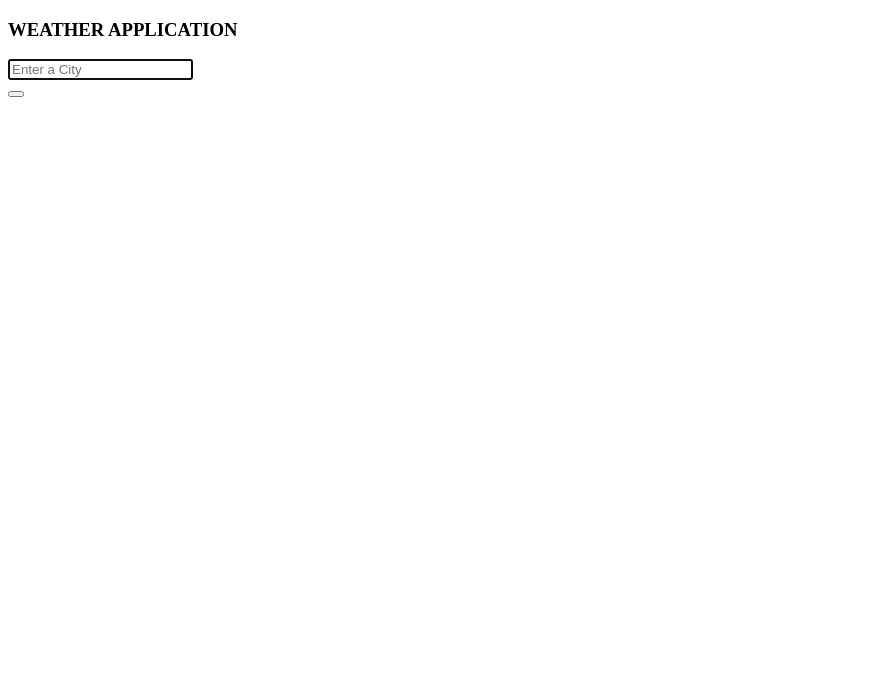
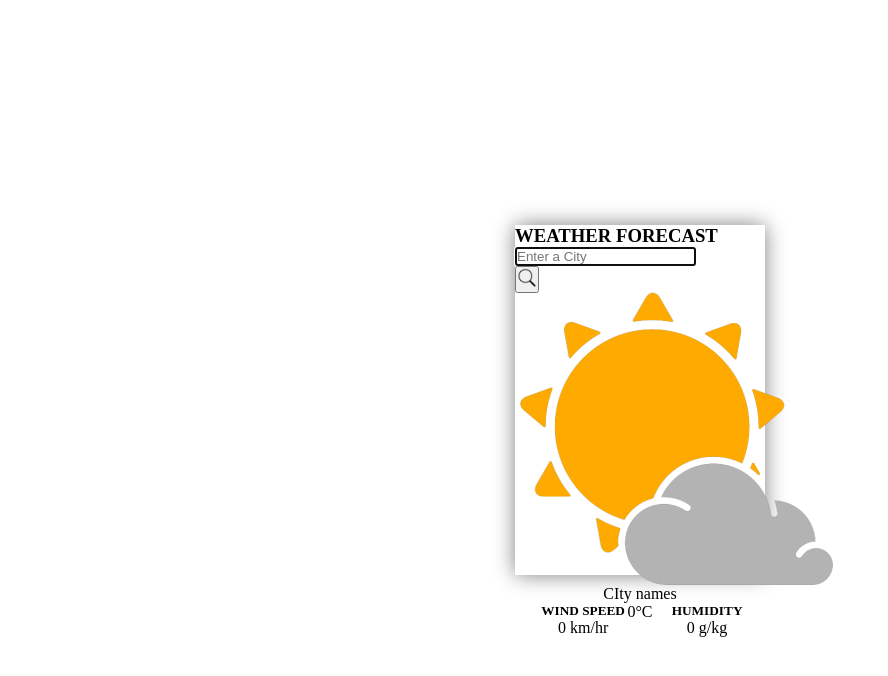
Before and after one commit to NaikPriyanka11/Weather_App, a plain HTML site: page index.html in a window 1280 px wide. Shown: the whole page, without its empty margins (0-888 px from the left). Drawn offline with Linux system fonts and the light colour scheme.

Commit message:
Only adding HTML Part

```diff
--- a/index.html
+++ b/index.html
@@ -4,11 +4,13 @@
     <meta charset="UTF-8">
     <meta name="viewport" content="width=device-width, initial-scale=1.0">
     <title>Weather Application</title>
+    <link rel="stylesheet" href="style.css">
+    <link rel="stylesheet" href="Script.js">
 </head>
 <body>
-    <div class="div">
+    <div class="mdiv">
         <div class="container">
-            <h3 class="heading">WEATHER APPLICATION</h3>
+            <h3 class="heading">WEATHER FORECAST</h3>
             <form>
                 <div class="component">
                     <div>
@@ -17,13 +19,39 @@
                     </div>
                     <div class="btn">
                         <button type="button" class="srch_btn" onclick="fetchCity()">
-                            <i class="fa-solid fa-magnifying-glass"></i>
+                            <img src="search.png" height="20px">
 
                         </button>
                     </div>
                 </div>
+                <br>
+                <div align="center" style="margin-top: -30px;">
+                    <img src="weather.png" alt="weather-img">
+                </div>
+                <div align="center" style="margin-top: -20px;">
+                    <span id="city">CIty names</span>
+                    <br>
+                    <span class="measurement " id="temp"> 0°C</span>
+                </div>
+                <div align="center" style="margin-top: -20px;">
+                    <table width="100%" cellpadding="10px" >
+                        <tr align="center">
+                            <td>
+
+                                <h5 class="heading">WIND SPEED</h5>
+                                <span class="measurement" id="Wnd_speed">0 km/hr</span>
+                            </td>
+                            <td>
+
+                                <h5 class="heading">HUMIDITY</h5>
+                                <span class="measurement" id="humidity">0 g/kg</span>
+                            </td>
+                        </tr>
+                    </table>
+                </div>
             </form>
         </div>
     </div>
+
 </body>
 </html>
--- a/style.css
+++ b/style.css
@@ -0,0 +1,24 @@
+*{
+    padding: 0px;
+    margin: 0px;
+    box-sizing: border-box;
+}
+
+.mdiv{
+    height: 100vh;
+    width: 100%;
+    position: fixed;
+    top: 0px;
+    left: 0px;
+    display: flex;
+    align-items:center ;
+    justify-content: center;
+}
+
+
+.container{
+    height: 350px;
+    width: 250px;
+    box-shadow: 0px 0px 20px gray;
+
+}
```
Also changed, not shown: search.png (added), weather.png (added).
